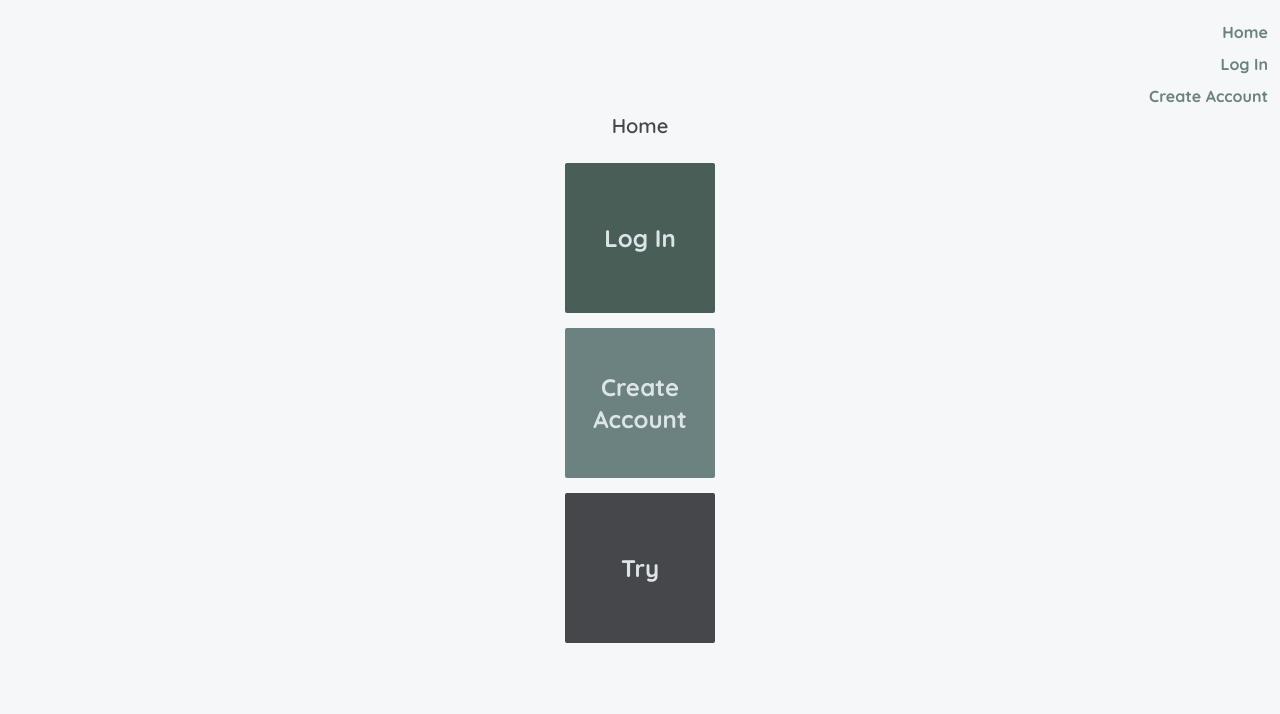
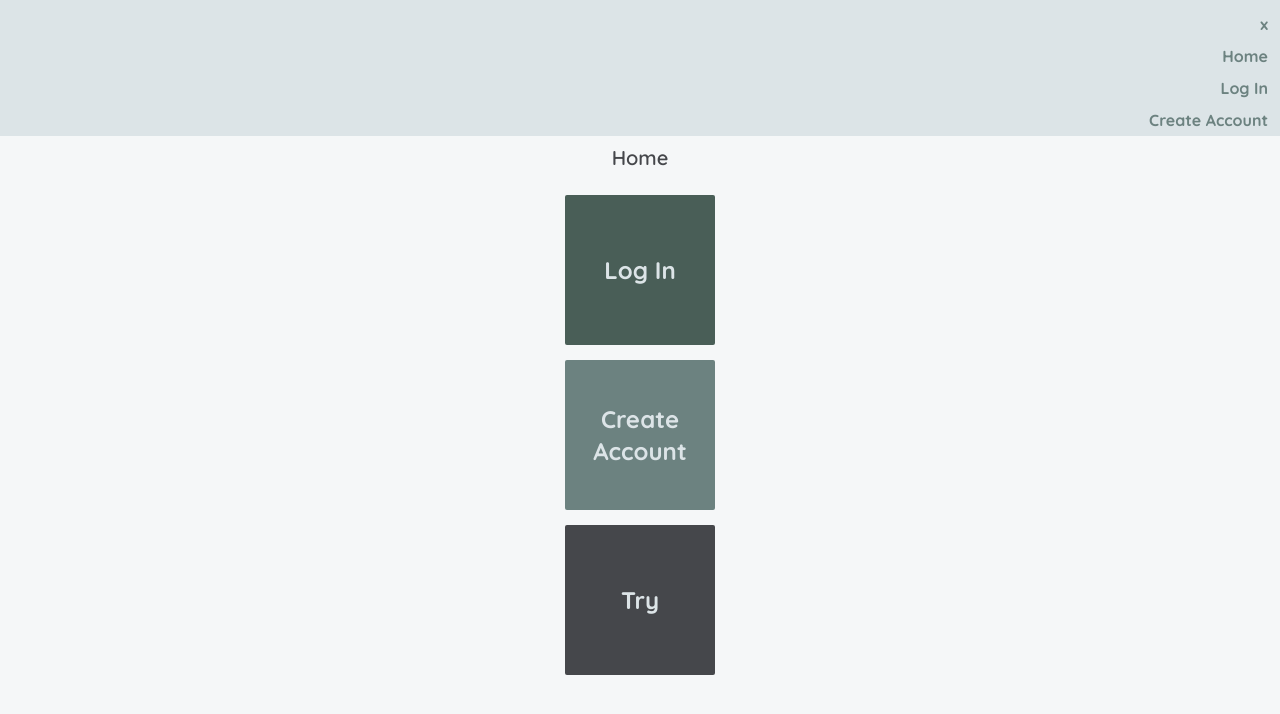
Before and after one commit to Jacob-Burnstein/shopping-list, a Next.js app: page / in a window 1280 px wide. Both pictures are taken after a click on the element 1261 px from the left and 32 px from the top of the page. Shown: the top 714 px of the page. Built offline with nearby package versions, Linux system fonts and the light colour scheme.

Commit message:
cleaned up navbar styling

```diff
--- a/app/components/header/NavBar.tsx
+++ b/app/components/header/NavBar.tsx
@@ -6,7 +6,13 @@ import NavLinks from "./subComponents/NavLinks";
 const NavBar: React.FC = () => {
   const [clicked, setClicked] = useState<boolean>(false);
   return (
-    <nav className="flex justify-end  w-screen">
+    <nav
+      className={
+        !clicked
+          ? "navUnclicked flex justify-end  w-screen navBar"
+          : "flex justify-end  w-screen navBar"
+      }
+    >
       {!clicked ? (
         <Hamburger clicked={clicked} setClicked={setClicked} />
       ) : (
--- a/app/components/header/subComponents/NavLinks.tsx
+++ b/app/components/header/subComponents/NavLinks.tsx
@@ -11,8 +11,6 @@ interface NavLinksProps {
 const NavLinks: React.FC<NavLinksProps> = ({ clicked, setClicked }) => {
   const token = getToken();
   const username = getUsername();
-
-  console.log("TOKEN: ", token);
 
   const handleLogout = () => {
     removeToken();
@@ -31,6 +29,9 @@ const NavLinks: React.FC<NavLinksProps> = ({ clicked, setClicked }) => {
       >
         {!token ? (
           <nav className="linksContainer flex flex-col text-right">
+            <p className="navLink cursor-pointer" onClick={handleNavClick}>
+              x
+            </p>
             <Link className="navLink" href="/">
               Home
             </Link>
@@ -42,6 +43,10 @@ const NavLinks: React.FC<NavLinksProps> = ({ clicked, setClicked }) => {
             </Link>
           </nav>
         ) : (
+          <>
+            <p className="navLink cursor-pointer" onClick={handleNavClick}>
+              x
+            </p>
             <nav
               onClick={handleNavClick}
               className="linksContainer flex flex-col text-right"
@@ -55,6 +60,7 @@ const NavLinks: React.FC<NavLinksProps> = ({ clicked, setClicked }) => {
                 Log Out
               </Link>
             </nav>
+          </>
         )}
       </nav>
     </div>
--- a/app/globals.css
+++ b/app/globals.css
@@ -8,7 +8,6 @@
 
 body {
   background-color: #f5f7f8;
-  padding: 1rem;
   display: flex;
   flex-direction: column;
   color: #45474b;
@@ -37,18 +36,31 @@ body {
   .bar:hover {
     background-color: #6c8280;
   }
+  .navBar {
+    background-color: #dce4e7;
+    margin-top: 0;
+    margin-bottom: 0.5em;
+    padding-top: 0.5em;
+  }
+
+  .navUnclicked {
+    background-color: #f5f7f8;
+  }
 
   .navLink {
-    /* border: solid; */
     padding-top: 0.25em;
     padding-bottom: 0.25em;
     font-weight: bolder;
     color: #6c8280;
-    transition: all 0.3s ease;
+    transition: all 0.7s ease;
   }
 
   .navLink:hover {
-    color: #f4ce14;
+    color: #6c8280;
+    background-color: #f4ce14;
+    padding-right: 1em;
+    padding-left: 1em;
+    border-radius: 5px;
   }
 
   .addButton {
@@ -80,7 +92,7 @@ body {
   justify-content: center;
   align-items: center;
   border-radius: 2px;
-  transition: all 0.3s ease;
+  transition: all 0.7s ease;
 }
 
 .homeIcon:hover {
--- a/app/layout.tsx
+++ b/app/layout.tsx
@@ -23,7 +23,7 @@ export default function RootLayout({
           href="https://fonts.googleapis.com/css2?family=Material+Symbols+Outlined:opsz,wght,FILL,GRAD@20..48,100..700,0..1,-50..200"
         />
       </head>
-      <body className={` ${quicksand.className}`}>
+      <body className={`${quicksand.className}`}>
         <NavBar />
         {children}
       </body>
--- a/app/page.tsx
+++ b/app/page.tsx
@@ -9,17 +9,17 @@ export default function Home() {
         <Link href="/pages/login">
           {" "}
           <div className="homeIcon green">
-            <p className="text-2xl text-center">Log In</p>
+            <p className="homeIconText text-2xl text-center">Log In</p>
           </div>
         </Link>
         <Link href="/pages/register">
           <div className="homeIcon greyBlue">
-            <p className="text-2xl text-center">Create Account</p>
+            <p className="homeIconText text-2xl text-center">Create Account</p>
           </div>
         </Link>
         <Link href="/pages/trial">
           <div className="homeIcon darkGrey">
-            <p className="text-2xl bg-dce4e7 ">Try</p>
+            <p className="homeIconText text-2xl bg-dce4e7 ">Try</p>
           </div>
         </Link>
       </main>
```
Lines whose indentation alone changed are shown as unchanged.
